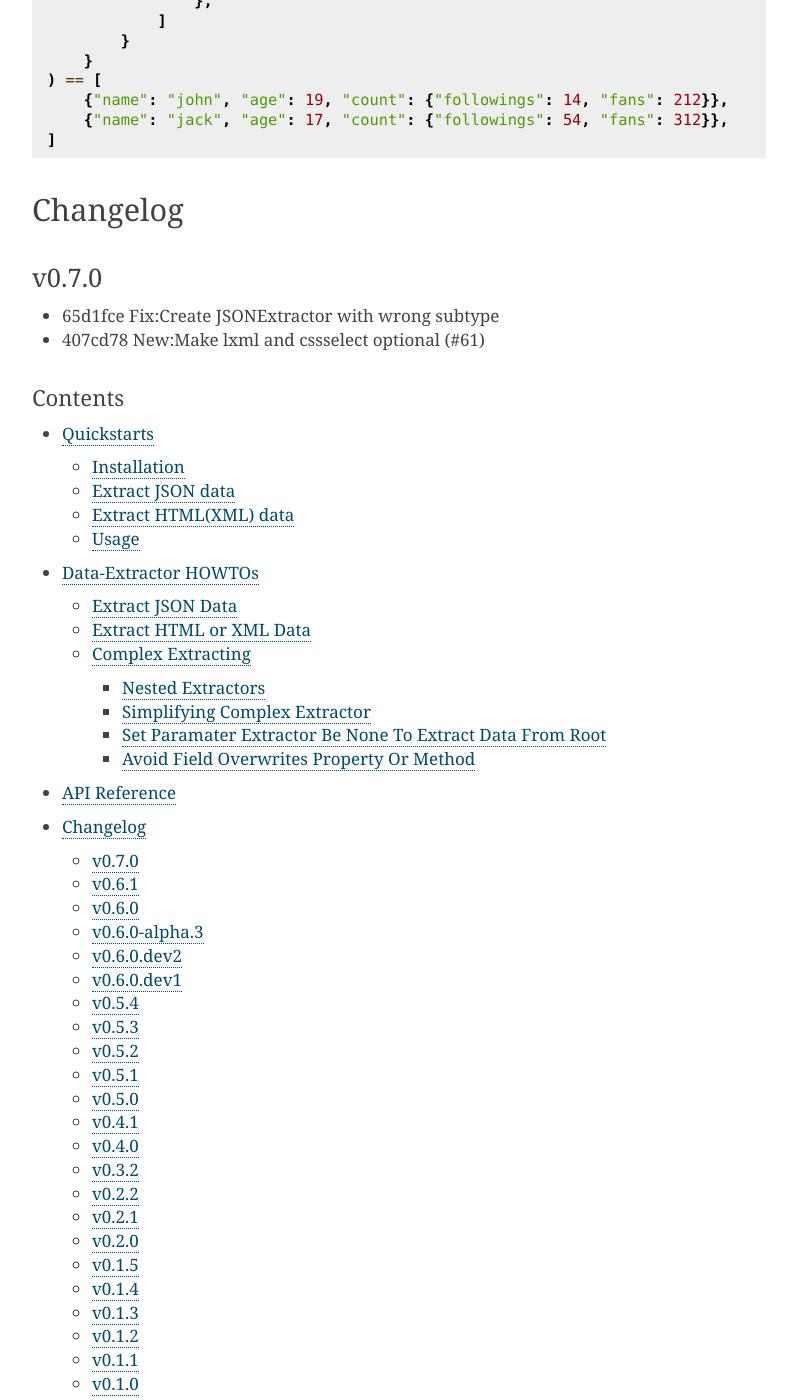
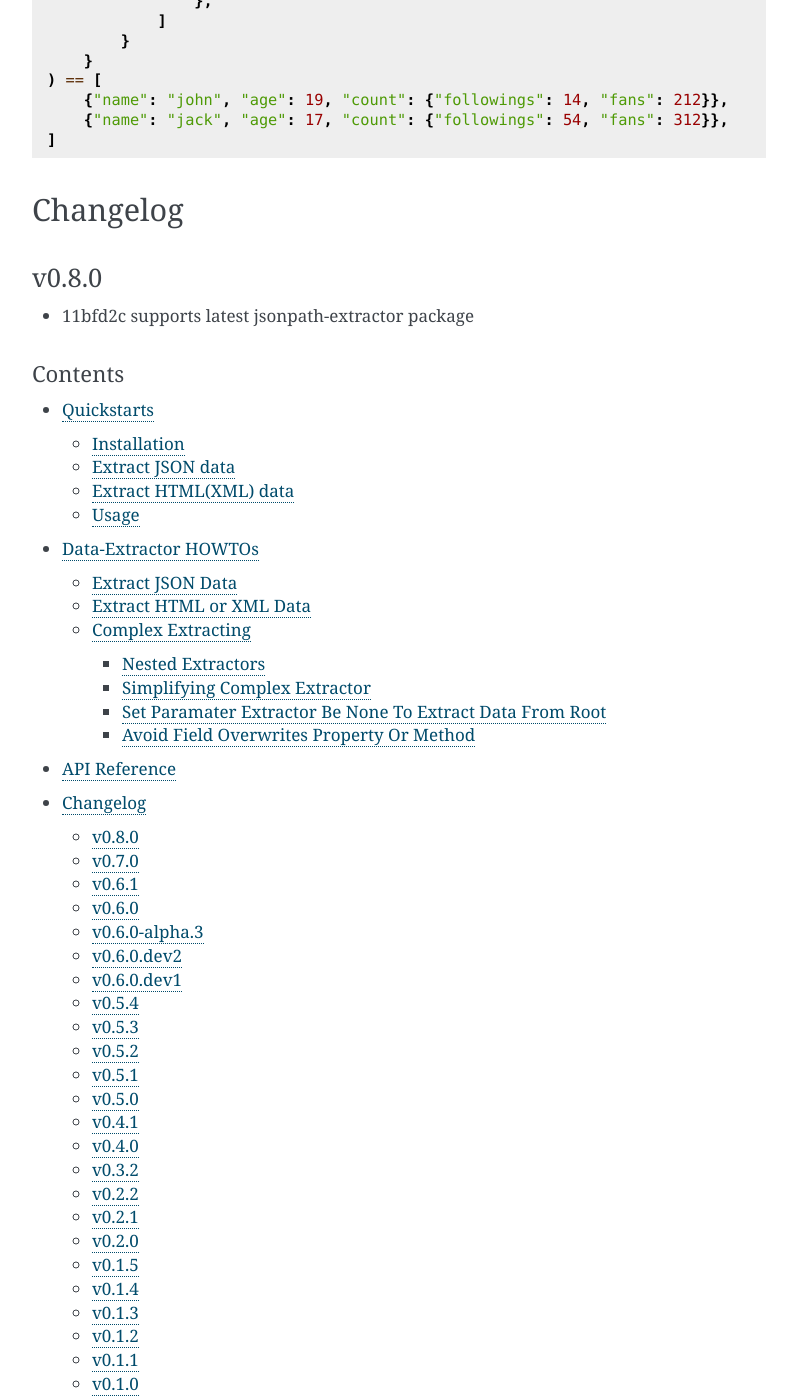
Before and after one commit to linw1995/data_extractor, a Sphinx documentation site: the page built from docs/source/index.rst, in a window 1280 px wide and 1400 px high, scrolled down 1667 px. Shown: the whole window, without its empty margins (356-1153 px from the left). Built offline with Sphinx 7.4.7, drawn with Linux system fonts in a browser that asks for light colours.

Commit message:
docs: update changelog

```diff
--- a/README.rst
+++ b/README.rst
@@ -101,11 +101,11 @@ Usage
 Changelog
 <<<<<<<<<
 
-v0.7.0
+v0.8.0
 ~~~~~~
 
-- 65d1fce Fix:Create JSONExtractor with wrong subtype
-- 407cd78 New:Make lxml and cssselect optional (#61)
+- 11bfd2c supports latest jsonpath-extractor package
+
 
 
 .. |license| image:: https://img.shields.io/github/license/linw1995/data_extractor.svg
--- a/docs/source/changelog.rst
+++ b/docs/source/changelog.rst
@@ -2,11 +2,11 @@
 Changelog
 =========
 
-v0.7.0
+v0.8.0
 ~~~~~~
 
-- 65d1fce Fix:Create JSONExtractor with wrong subtype
-- 407cd78 New:Make lxml and cssselect optional (#61)
+- 11bfd2c supports latest jsonpath-extractor package
+
 
 .. include:: history.rst
     :start-line: 4
--- a/docs/source/history.rst
+++ b/docs/source/history.rst
@@ -1,6 +1,12 @@
 =======
 History
 =======
+
+v0.7.0
+~~~~~~
+
+- 65d1fce Fix:Create JSONExtractor with wrong subtype
+- 407cd78 New:Make lxml and cssselect optional (#61)
 
 v0.6.1
 ~~~~~~
```
